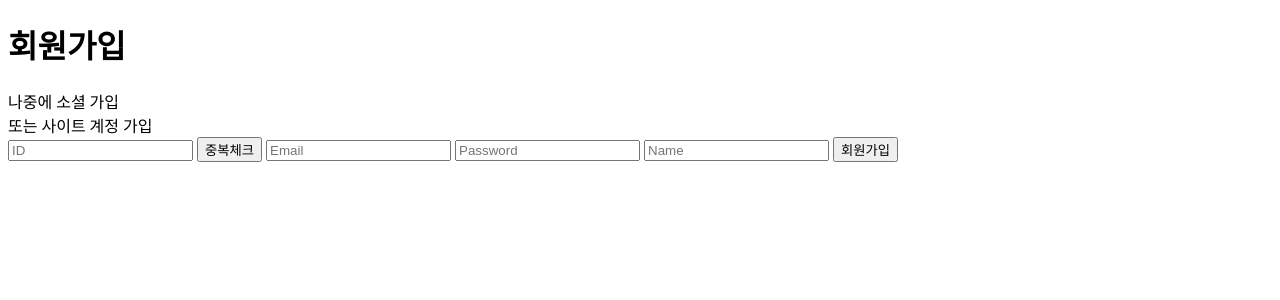
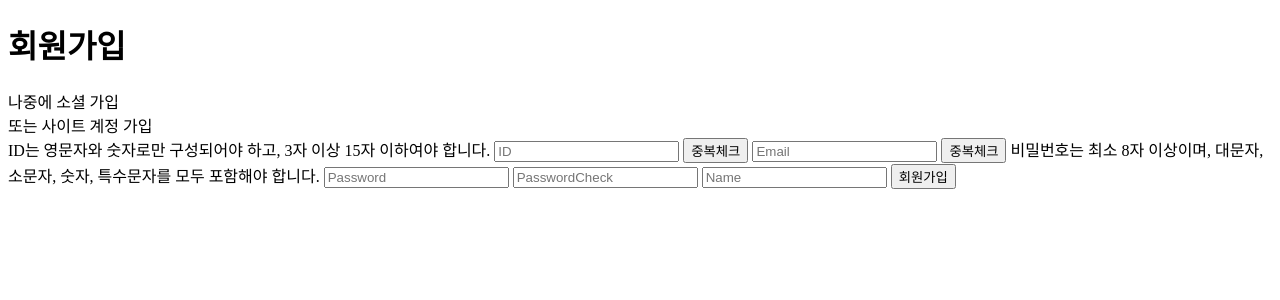
Before and after one commit to Orin602/Orin_Hub, a Spring Boot app: page /join in a window 1280 px wide. Shown: the top 300 px of the page. Run offline with Spring Boot 4, Linux system fonts and the light colour scheme; some libraries are stand-ins or nearby versions.

Commit message:
회원 가입 : 제약 조건 추가

```diff
--- a/portfolio-1/src/main/java/com/demo/controller/MemberController.java
+++ b/portfolio-1/src/main/java/com/demo/controller/MemberController.java
@@ -93,6 +93,15 @@ public class MemberController {
  	    return response;
  	}
 
+ 	// 이메일 중복확인 처리
+ 	@GetMapping("/email-check-form")
+ 	@ResponseBody
+ 	public Map<String, Object> emailCheckAction(@RequestParam("email") String email) {
+ 		int result = memberService.confirmEmail(email);
+ 		Map<String, Object> response = new HashMap<>();
+ 		response.put("result", result);
+ 		return response;
+ 	}
     // 아이디 찾기 화면
     @GetMapping("/find-id")
     public String findIdView() {
--- a/portfolio-1/src/main/java/com/demo/persistence/MemberRepository.java
+++ b/portfolio-1/src/main/java/com/demo/persistence/MemberRepository.java
@@ -33,12 +33,16 @@ public interface MemberRepository extends JpaRepository<Member, String> {
 	@Query(value="SELECT * FROM member WHERE id = :id AND name = :name AND email = :email", nativeQuery = true)
 	Member findByIdAndNameAndEmail(String id, String name, String email);
 
-	@Query(value = "SELECT * FROM member WHERE id =:id", nativeQuery=true)
+	@Query(value="SELECT * FROM member WHERE id =:id", nativeQuery=true)
 	Member findByLoginId(String id);
 
 	// 닉네임 중복체크
 	@Query(value="SELECT * FROM member WHERE nickname =:nickname", nativeQuery=true)
 	Member findByNickname(String nickname);
+
+	// 이메일 중복체크
+	@Query(value="SELECT * FROM member WHERE email =:email", nativeQuery=true)
+	Member findByEmail(String email);
 
 
 
--- a/portfolio-1/src/main/java/com/demo/service/MemberService.java
+++ b/portfolio-1/src/main/java/com/demo/service/MemberService.java
@@ -25,6 +25,9 @@ public interface MemberService {
 	// 닉네임 중복체크
 	public int confirmNickname(String nickname);
 
+	// 이메일 중복체크
+	public int confirmEmail(String email);
+
 	// 개인정보 수정
 	public void changeInfo(Member vo);
 
--- a/portfolio-1/src/main/resources/static/js/login.js
+++ b/portfolio-1/src/main/resources/static/js/login.js
@@ -1,5 +1,6 @@
 $(document).ready(function() {
 	var isIdChecked = false;
+	var isEmailChecked = false;
     // 로그인 버튼 클릭 시
     $("#login-button").click(function() {
         login();
@@ -7,6 +8,10 @@ $(document).ready(function() {
 
 	// 회원가입 버튼 클릭 시
 	$("#join-button").click(function() {
+
+		var idRegex = /^[a-zA-Z0-9]{3,15}$/;
+		var pwdRegex = /^(?=.*[!@#$%^&*()-_=+`~{}[\]|;:'",<.>/?])(?=.*[A-Z])(?=.*[a-z])(?=.*\d).{8,}$/;
+
 		if ($("#id").val() == "") {
 			swal.fire({
 				title: 'ID를 입력해 주세요',
@@ -41,6 +46,37 @@ $(document).ready(function() {
 				icon: 'error',
 				confirmButtonText: '확인'
 			});
+			return false;
+		} else if (!isEmailChecked) {
+			swal.fire({
+				title: 'Email 중복 체크를 해주세요.',
+				icon: 'error',
+				confirmButtonText: '확인'
+			});
+			return false;
+		} else if ($("#pwd").val() != $("#pwdcheck").val()) {
+			swal.fire({
+				title: '비밀번호가 일치하지 않습니다.',
+				text: '비밀번호를 다시 입력해 주세요.',
+				icon: 'error'
+			});
+			$("#pwd").focus();
+			return false;
+		} else if(!idRegex.test($("#id").val())) {
+			swal.fire({
+				title: '제약조건에 맞지 않습니다.',
+				text: 'ID는 영문자와 숫자로만 구성되어야 하고, 3자 이상 15자 이하여야 합니다.',
+				icon: 'warning'
+			});
+			$("#id").focus();
+			return false;
+		} else if(!pwdRegex.test($("#pwd").val())) {
+			swal.fire({
+				title: '제약조건에 맞지 않습니다.',
+				text: '비밀번호는 최소 8자 이상이며, 대문자, 소문자, 숫자, 특수문자를 모두 포함해야 합니다.',
+				icon: 'warning'
+			});
+			$("#pwd").focus();
 			return false;
 		}
 
@@ -79,13 +115,24 @@ $(document).ready(function() {
     $("#find-pwd-button").click(function() {
         findPwd();
     });
+
+    // ID 중복 체크
     $("#id-check-button").click(function() {
+		var idRegex = /^[a-zA-Z0-9]{3,15}$/;
 		var id = $("#id").val();
 		if(id == "") {
 			swal.fire({
 				title: 'ID를 입력하세요.',
 				icon: 'error',
 				confirmButtonText: '확인'
+			});
+			$("#id").focus();
+			return false;
+		} else if(!idRegex.test(id)) {
+			swal.fire({
+				title: '제약조건에 맞지 않습니다.',
+				text: 'ID는 영문자와 숫자로만 구성되어야 하고, 3자 이상 15자 이하여야 합니다.',
+				icon: 'warning'
 			});
 			$("#id").focus();
 			return false;
@@ -98,7 +145,7 @@ $(document).ready(function() {
 			success: function(response) {
 				if(response.result === 1) {
 					swal.fire({
-						title: '중복된 ID입니다.',
+						title: '이미 사용중인 ID입니다.',
 						icon: 'error',
 						confirmButtonText: '확인'
 					});
@@ -121,6 +168,52 @@ $(document).ready(function() {
 				});
 				isIdChecked = false;
 			}
+		});
+	});
+
+	// email 중복 체크
+	$("#email-check-button").click(function() {
+		var email = $("#email").val();
+		if(email == "") {
+			swal.fire({
+				title: 'Email을 입력하세요.',
+				icon: 'error',
+				confirmButtonText: '확인'
+			});
+			return false;
+		}
+
+		$.ajax({
+			type: 'GET',
+			url: "/email-check-form",
+			data: { email : email },
+			success: function(response) {
+				if(response.result == 1) {
+					swal.fire({
+						title: '이미 사용중인 Email입니다.',
+						icon: 'warning',
+						confirmButtonText: '확인'
+					});
+					isEmailChecked = false;
+				}else {
+					swal.fire({
+						title: '사용 가능한 Email입니다.',
+						icon: 'success',
+						confirmButtonText: '확인'
+					});
+					isEmailChecked = true;
+				}
+			},
+			error: function() {
+				swal.fire({
+					title: '오류 발생',
+					text: 'Email 중복 확인 중 오류가 발생했습니다.',
+					icon: 'error',
+					confirmButtonText: '확인'
+				});
+				isEmailChecked = false;
+			}
+
 		});
 	});
 });
--- a/portfolio-1/src/main/resources/templates/login/join.html
+++ b/portfolio-1/src/main/resources/templates/login/join.html
@@ -9,6 +9,9 @@
 <script src="https://code.jquery.com/jquery-3.6.0.min.js"></script>
 <link rel="stylesheet" th:href="@{/css/login.css}">
 <script th:src="@{js/login.js}"></script>
+<style>
+
+</style>
 </head>
 <body>
 <div class="join-container">
@@ -18,10 +21,14 @@
 	</div>
 	<span>또는 사이트 계정 가입</span>
 	<form id="join-form" method="post">
+		<span>ID는 영문자와 숫자로만 구성되어야 하고, 3자 이상 15자 이하여야 합니다.</span>
 		<input type="text" name="id" id="id" placeholder="ID">
 		<button type="button" id="id-check-button">중복체크</button>
 		<input type="email" name="email" id="email" placeholder="Email">
+		<button type="button" id="email-check-button">중복체크</button>
+		<span>비밀번호는 최소 8자 이상이며, 대문자, 소문자, 숫자, 특수문자를 모두 포함해야 합니다.</span>
 		<input type="password" name="pwd" id="pwd" placeholder="Password">
+		<input type="password" name="pwdcheck" id="pwdcheck" placeholder="PasswordCheck">
 		<input type="text" name="name" id="name" placeholder="Name">
 		<button type="button" id="join-button">회원가입</button>
 	</form>
```
Also changed, not shown: portfolio-1/src/main/java/com/demo/service/MemberServiceImpl.java (+12 -0 lines).
